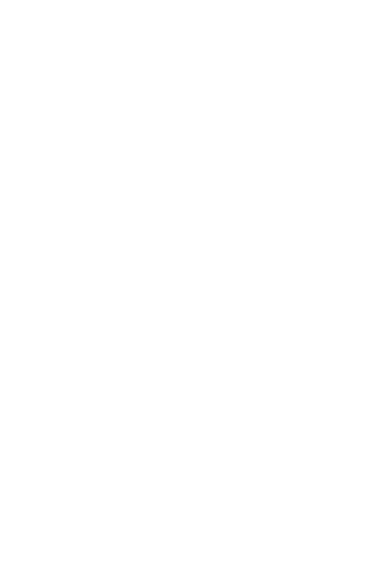
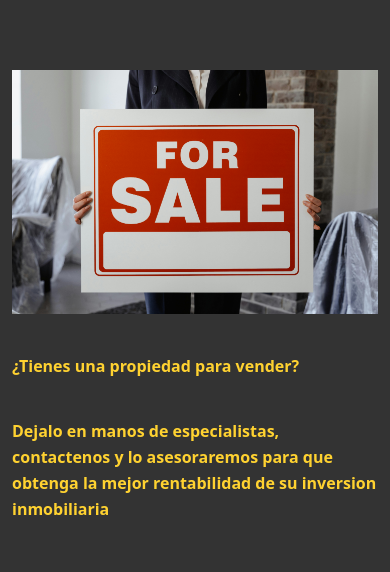
Before and after one commit to No-Country-simulation/s21-14-n-webapp, a React (Vite) app in the folder client/: page / in a window 390 px wide. Shown: the part 858-1430 px from the top of the page. Before the commit the page ends 856 px from the top, so only its background shows below. Built offline with nearby package versions, Linux system fonts and the light colour scheme.

Commit message:
seccion porpiedad para vender responsive

```diff
--- a/client/src/components/FeaturedProperties.jsx
+++ b/client/src/components/FeaturedProperties.jsx
@@ -10,7 +10,7 @@
     ]
 
     return (
-        <main className='flex flex-col items-center h-full xl:h-full pt-20 xl:pt-32 pb:20 xl:pb-32 bg-[#333]'>
+        <div className='flex flex-col items-center h-full xl:h-full pt-20 xl:pt-32 pb:20 xl:pb-32 bg-[#333]'>
             <h2 className='text-3xl font-semibold text-amber-300'>Propiedades Destacadas</h2>
             <div className='flex h-full px-3 xl:px-20 mt-20 xl:mt-32'>
                 {featurePropeties.map((image, index)=>{
@@ -21,6 +21,6 @@
                     </div>)
                 })}
             </div>
-        </main>
+        </div>
     )
 }
--- /dev/null
+++ b/client/src/components/ForSale.jsx
@@ -0,0 +1,15 @@
+import React from 'react'
+
+export const ForSale = () => {
+    return (
+        <div className='bg-[#333] flex flex-col xl:flex-row justify-between items-center pt-28 px-3 xl:px-20 xl:pt-32 pb-20 xl:pb-32'>
+                <img src="/src/img/pexels-mart-production-7414922.jpg" alt="" className='xl:h-[42.2%] xl:w-[42.2%] mb-10 xl:mb-0' />
+                <div className='xl:text-4xl xl:mr-48 xl:ml-52 font-semibold text-amber-300'>
+                    <h3 className='mb-10 xl:mb-32'>¿Tienes una propiedad para vender?</h3>
+                    <p className='leading-relaxed'>
+                        Dejalo en manos de especialistas, contactenos y lo asesoraremos para que obtenga la mejor rentabilidad de su inversion inmobiliaria
+                    </p>
+                </div>
+        </div>
+    )
+}
--- a/client/src/pages/Home.jsx
+++ b/client/src/pages/Home.jsx
@@ -1,6 +1,7 @@
 import React from 'react'
 import { Banner } from '../components/Banner'
 import { FeaturedProperties } from '../components/FeaturedProperties'
+import { ForSale } from '../components/ForSale'
 
 const Home = () => {
     return (
@@ -9,7 +10,12 @@
                 <Banner/>
             </header>
             <main>
-                <FeaturedProperties/>
+                <div>
+                    <FeaturedProperties/>
+                </div>
+                <div>
+                    <ForSale/>
+                </div>
             </main>
         </>
 
```
Also changed, not shown: client/src/img/pexels-mart-production-7414922.jpg (added).
